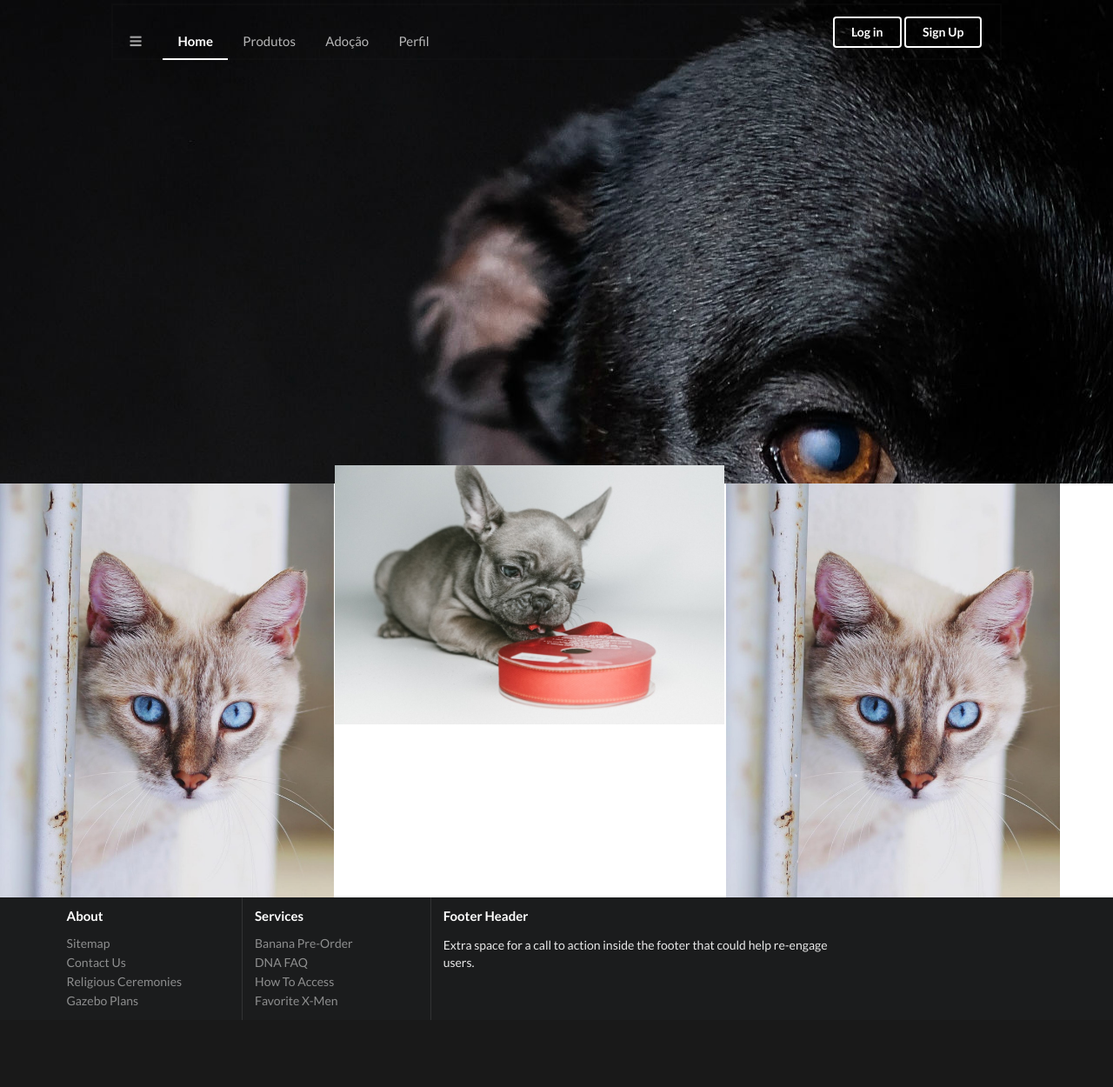
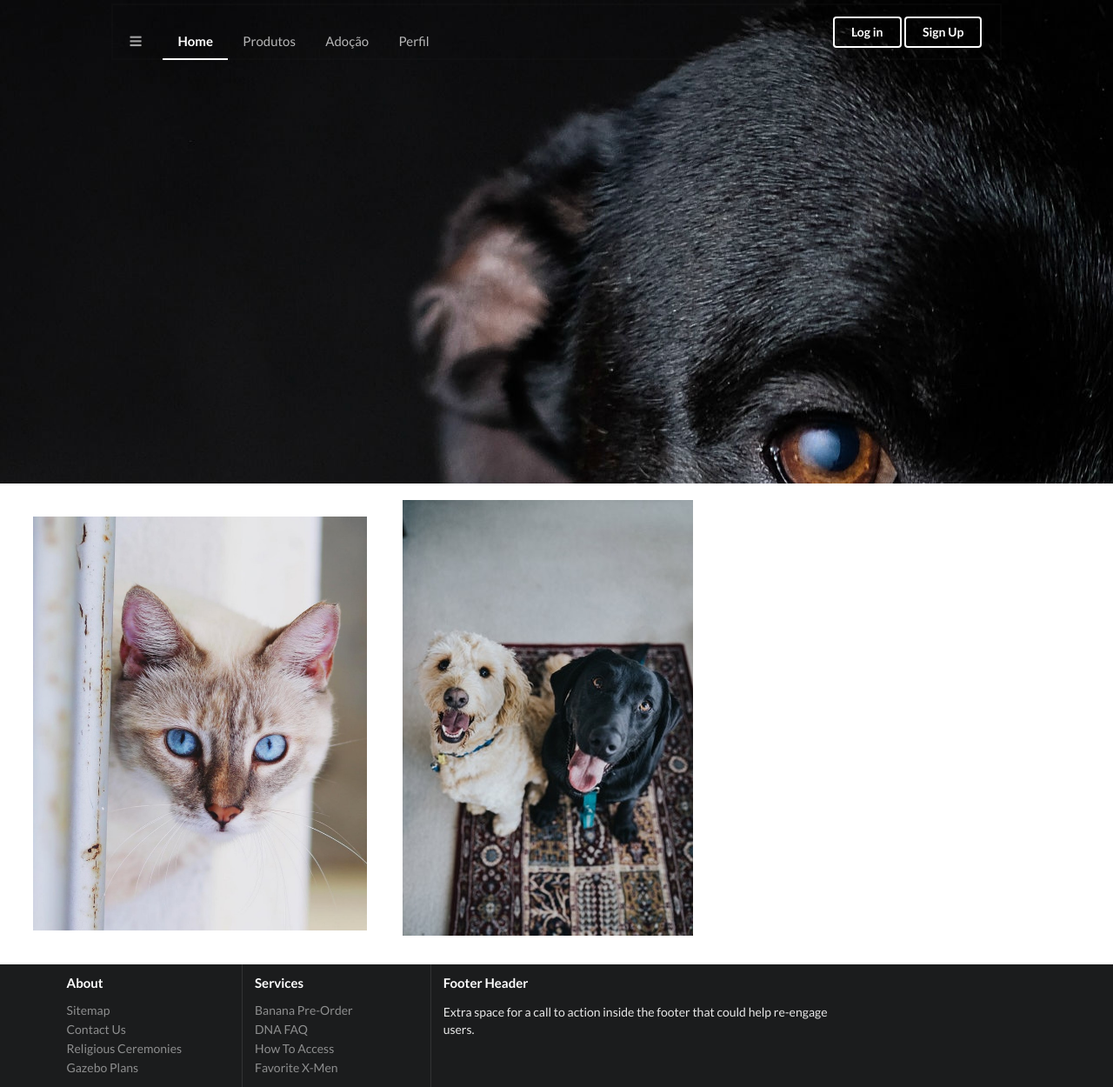
Before and after one commit to pamela-qnt/PetsHope, a PHP site: page / in a window 1280 px wide. Shown: the whole page at 87% size. Before the commit the page ends 1173 px from the top, so only its background shows below. Run offline with PHP 8.4, Linux system fonts and the light colour scheme; some libraries are stand-ins or nearby versions.

Commit message:
19/05/19

```diff
--- a/config.php
+++ b/config.php
@@ -3,8 +3,8 @@
 
 	// Definições da base de dados
 	define('dbhost', 'localhost');
-	define('dbuser', 'aluno');
-	define('dbpass', 'aluno');
+	define('dbuser', 'root');
+	define('dbpass', '');
 	define('dbname', 'petsHope');
 
 	// Conectando a base de dados (MySQL)
--- a/index.php
+++ b/index.php
@@ -77,21 +77,19 @@
 
       <tr> <!--linha-->
         <td> <!--coluna-->
-          <div class="ui small image" style="width: 30%;">
+          <div class="ui small image" style="width: 30%; margin-top: 3%; margin-left: 3%; margin-bottom: 3%; margin-right: 3%;">
              <img src="images/index.jpeg">
           </div>
         </td>
-        <td>
-          <div class="ui small image" style="width: 35%; margin-left: -2px; margin-top: -220px ">
-             <img src="images/cachorro2.jpeg">
-          </div>
-        </td>
+
         <td> <!--coluna-->
-          <div class="ui small image" style="width: 30%;">
-             <img src="images/index.jpeg">
+          <div class="ui small image" style="width: 30%; margin-bottom: 3%; width: 60%; margin-bottom: 1%">
+             <img src="images/dogs.jpg">
           </div>
         </td>
       </tr>
+
+
 
   <div class="ui inverted vertical footer segment">
     <div class="ui container">
```
Also changed, not shown: images/dogs.jpg (added).
